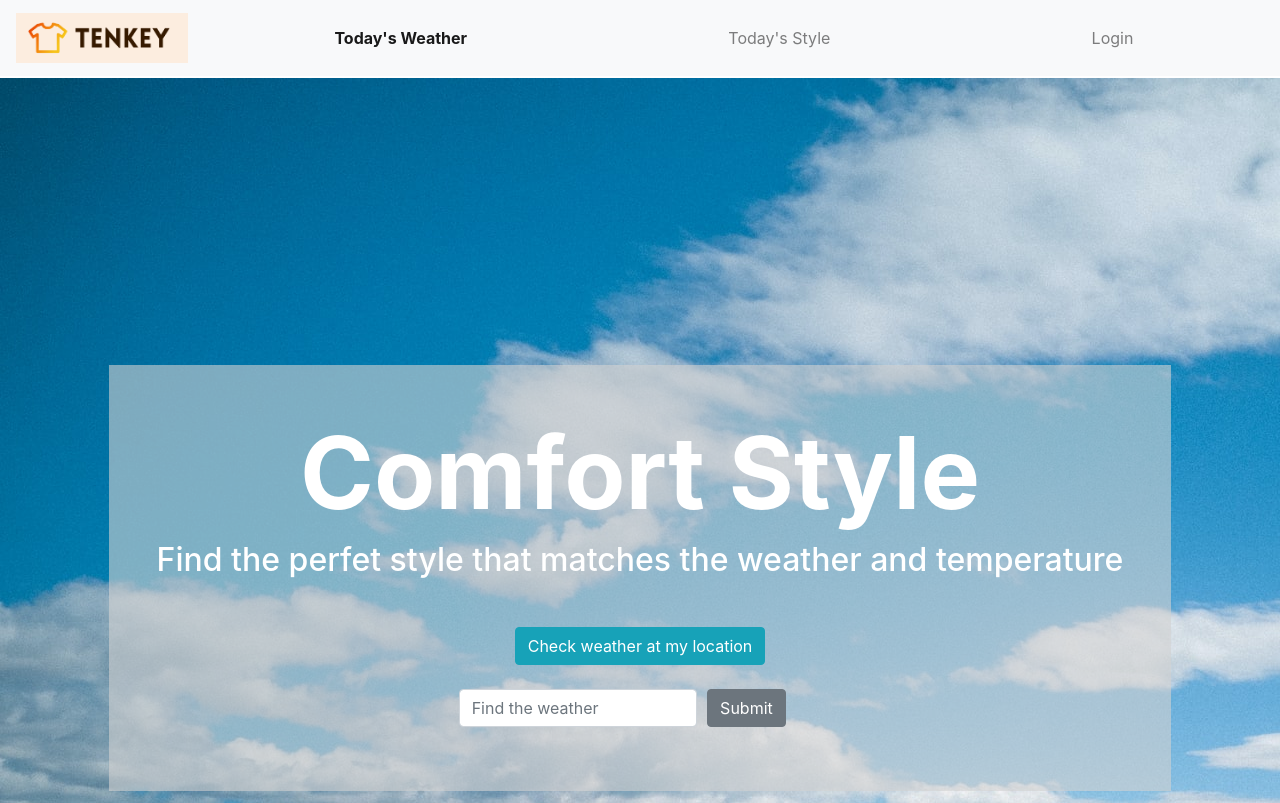
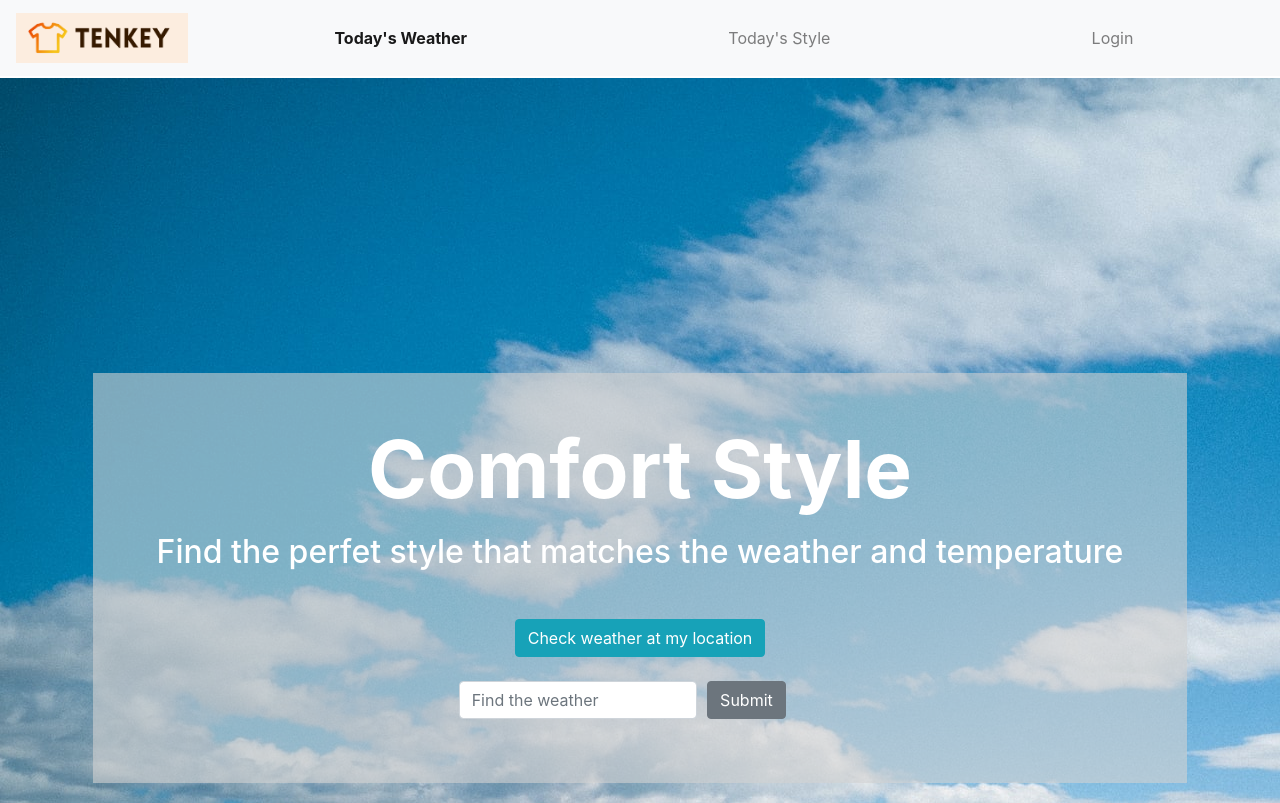
Before and after one commit to RenaWagner/tenkey-client, a React (Create React App) app: page / in a window 1280 px wide. Shown: the top 803 px of the page. Built offline with nearby package versions, Linux system fonts and the light colour scheme.

Commit message:
Updated HomePage font size

```diff
--- a/src/pages/HomePage/HomePage.tsx
+++ b/src/pages/HomePage/HomePage.tsx
@@ -25,10 +25,13 @@ export default function HomePage() {
               style={{ backgroundColor: `rgba(211,211,211, 0.6)` }}
             >
               <div className="text-white">
-                <h1 className="font-weight-bold" style={{ fontSize: 100 }}>
+                <h1
+                  className="font-weight-bold pl-3 pr-3"
+                  style={{ fontSize: 80 }}
+                >
                   Comfort Style
                 </h1>
-                <h2 className="mb-5">
+                <h2 className="mt-3 mb-5 pl-3 pr-3">
                   Find the perfet style that matches the weather and temperature
                 </h2>
                 <LocationButton />
```
